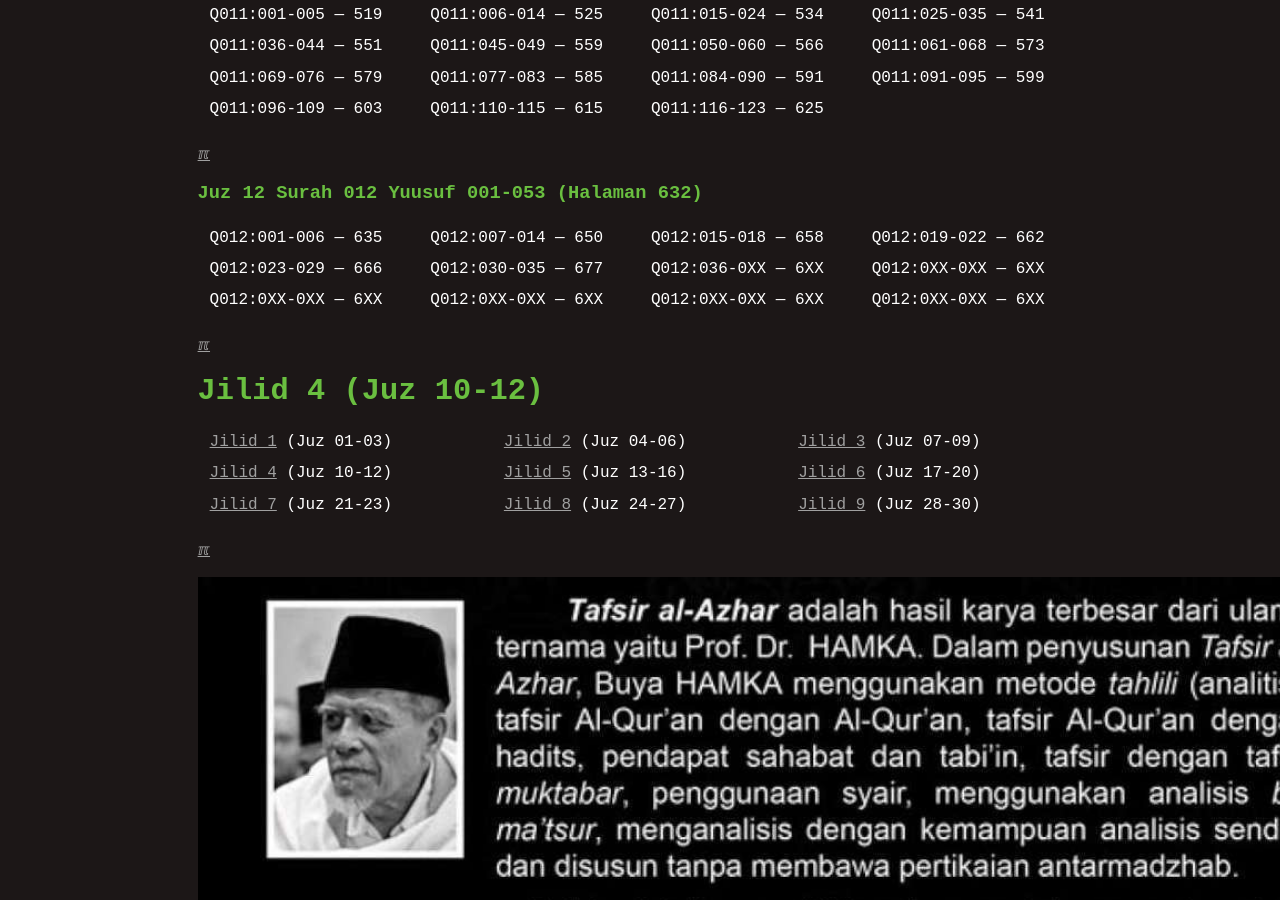
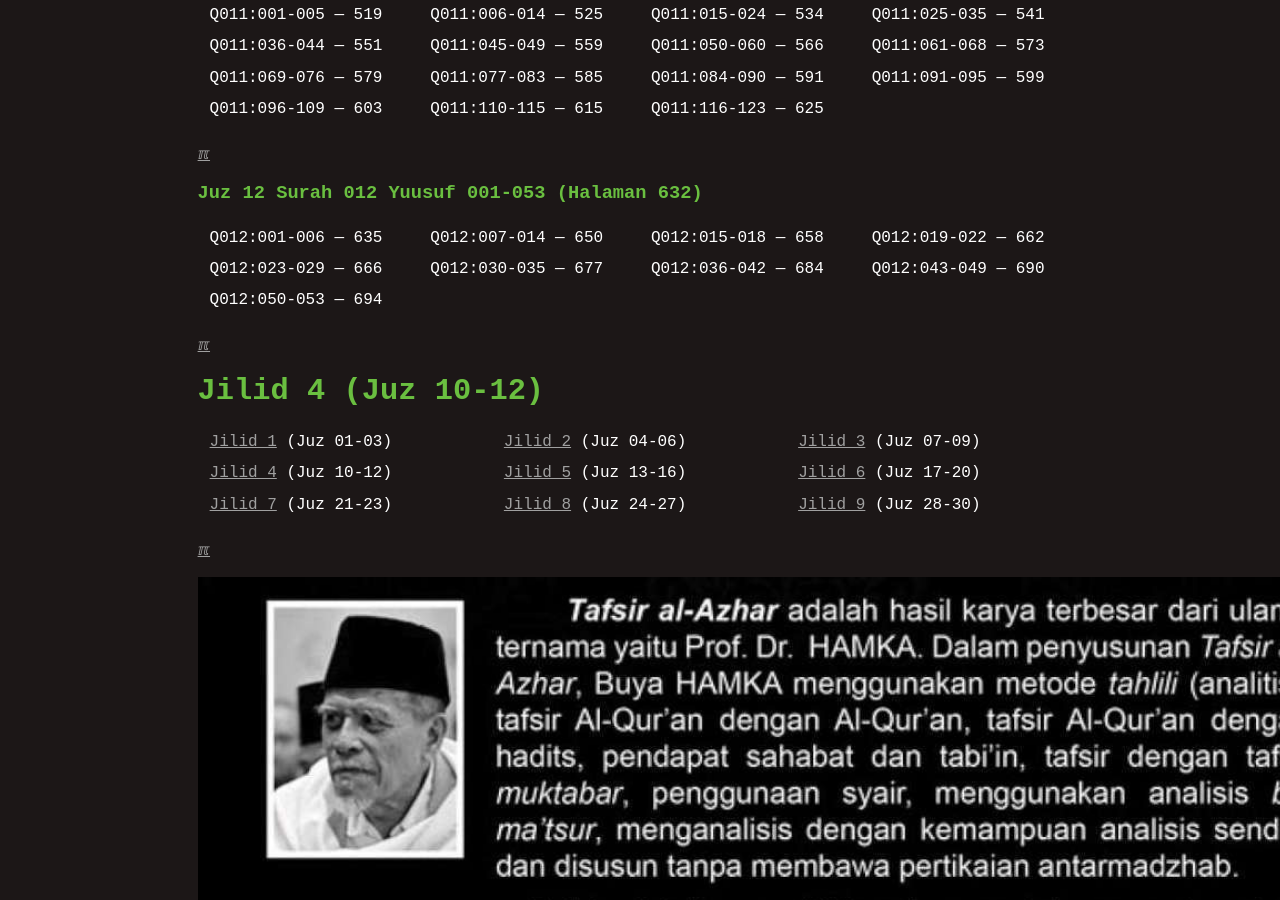
Before and after one commit to dullatip/indexquran, a Jekyll site: the page built from 004.md, in a window 1280 px wide and 900 px high, scrolled down 1980 px. Built offline with Jekyll 4.4.1, drawn with Linux system fonts in a browser that asks for light colours; some of the changed text lies outside the part shown.

Commit message:
modified:   004.md

```diff
--- a/004.md
+++ b/004.md
@@ -70,8 +70,8 @@
 ### Juz 12 Surah 012 Yuusuf 001-053 (Halaman 632)
 
 | Q012:001-006 --- 635 | Q012:007-014 --- 650 | Q012:015-018 --- 658 | Q012:019-022 --- 662 |
-| Q012:023-029 --- 666 | Q012:030-035 --- 677 | Q012:036-0XX --- 6XX | Q012:0XX-0XX --- 6XX |
-| Q012:0XX-0XX --- 6XX | Q012:0XX-0XX --- 6XX | Q012:0XX-0XX --- 6XX | Q012:0XX-0XX --- 6XX |
+| Q012:023-029 --- 666 | Q012:030-035 --- 677 | Q012:036-042 --- 684 | Q012:043-049 --- 690 |
+| Q012:050-053 --- 694 |
 
 [&#x213C;](#)<br id="idxA">
 # Jilid 4 (Juz 10-12)
--- a/_config.yml
+++ b/_config.yml
@@ -1,4 +1,4 @@
-version:          "Sun 20 Oct 2024 07:02"
+version:          "Sun 20 Oct 2024 10:00"
 copyright:        "2024-2024"
 title:            "Index Tafsir Al-Azhar HAMKA"
 author:           "Abdul Latip"
```
Also changed, not shown: 000.md (+1 -1 lines).
